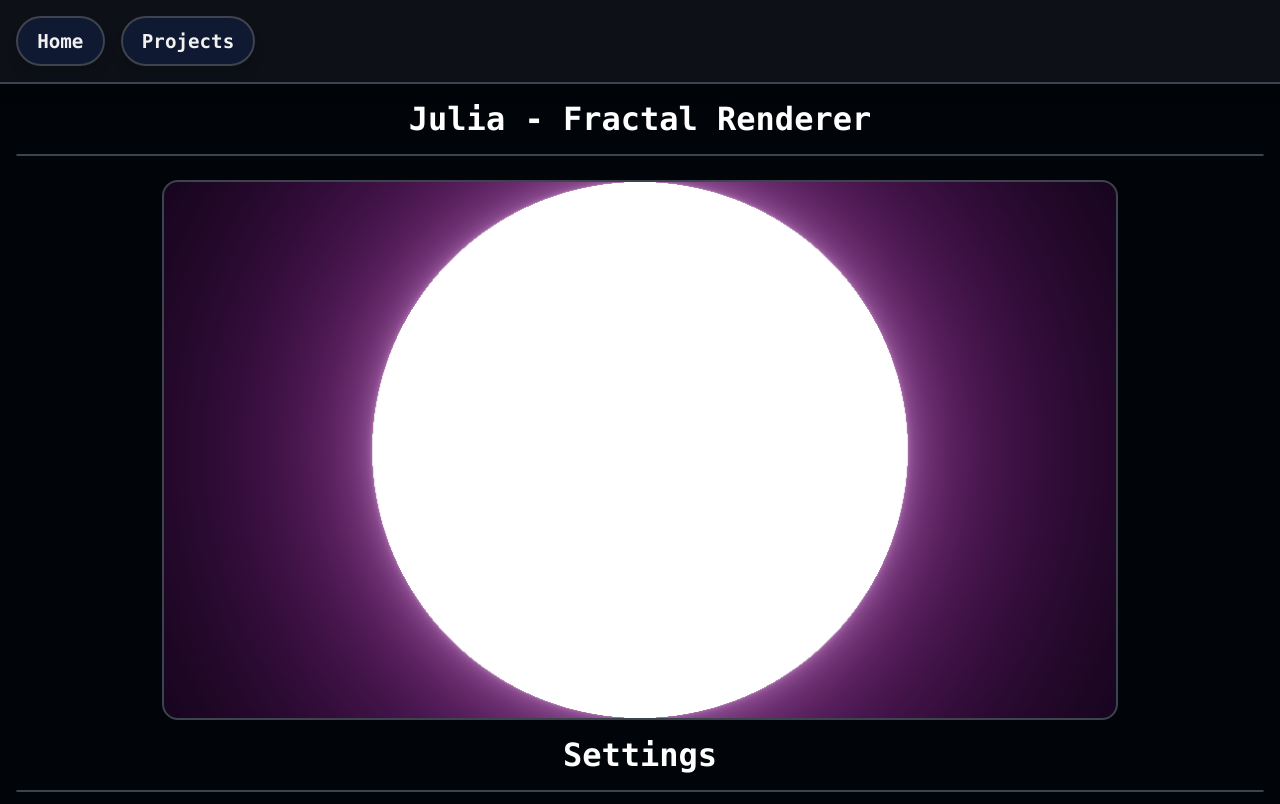
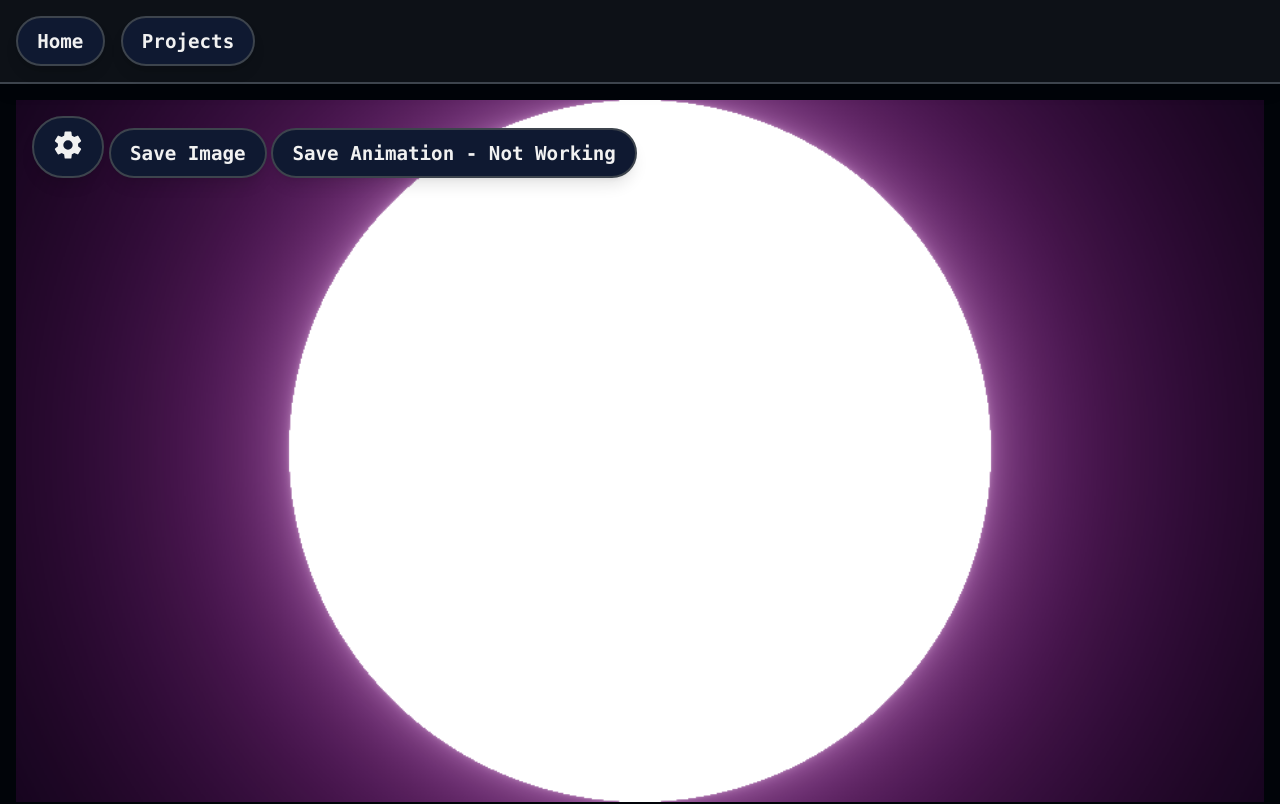
Before and after one commit to Destructor-Ben/destructor-ben.github.io, a SvelteKit app: page /projects/julia in a window 1280 px wide. Shown: the top 804 px of the page. Built offline with nearby package versions, Linux system fonts and the light colour scheme.

Commit message:
Clean up the julia page

```diff
--- a/src/lib/style/style.css
+++ b/src/lib/style/style.css
@@ -76,7 +76,7 @@ a:not(.button):not(.no-style) {
   }
 }
 
-button, a.button {
+button:not(.no-style), a.button:not(.no-style) {
   background-color: var(--col-fg);
   padding: 0.6em 1em;
   border: 2px solid var(--col-highlight);
--- a/src/lib/style/variables.css
+++ b/src/lib/style/variables.css
@@ -19,7 +19,7 @@
   --col5: #8539f3;
 
   /* Miscellaneous */
-  --transition-duration: 150ms;
+  --transition-duration: 300ms;
   --transition-function: cubic-bezier(0.4, 0, 0.2, 1);
 
   --border: 2px solid var(--col-highlight);
--- a/src/routes/projects/julia/+page.svelte
+++ b/src/routes/projects/julia/+page.svelte
@@ -1,6 +1,11 @@
 <script lang="ts">
+  import SettingsImg from "$lib/img/settings.svg";
+
   import JuliaRenderer from "$lib/julia/julia-renderer";
   import FractalType from "$lib/julia/fractal-type";
+
+  // Whether settings are shown
+  let showSettings = $state(false);
 
   // #region Renderer Setup
 
@@ -89,21 +94,55 @@
   }
 
   // #endregion
+
+  // #region Saving
+
+  // TODO: save and load images + animations
+  function SaveImage() {
+    console.log("Saving image...");
+
+    const imgLink = canvas.toDataURL("image/png");
+
+    // Create a temporary link element and "click" it
+    let link = document.createElement("a");
+    link.href = imgLink;
+    link.download = "Julia.png";
+    link.click();
+
+    console.log("Image saved");
+  }
+
+  function SaveAnimation() {
+    console.log("Saving animation...");
+
+    console.log("Animation saved");
+  }
+
+  // TODO: save and load configs
+
+  // #endregion
 </script>
 
 <svelte:head>
   <title>Julia - Destructor_Ben</title>
 </svelte:head>
 
-<div class="root">
-  <h1>Julia - Fractal Renderer</h1>
-  <hr />
+<!-- TODO: clean up this page and make it not scroll, have the settings on top of the fractal, and the fractal take up the main page -->
 
-  <canvas id="julia-canvas" width={config.width} height={config.height} bind:this={canvas}></canvas>
+<canvas width={config.width} height={config.height} bind:this={canvas}></canvas>
 
 <!-- Inputs -->
-  <h1>Settings</h1>
-  <hr />
+<div class="overlay">
+  <div class="buttons">
+    <button onclick={() => showSettings = !showSettings}>
+      <img src={SettingsImg} alt="Settings" width=30 height=30 class={showSettings ? "open" : ""} />
+    </button>
+
+    <button onclick={SaveImage}>Save Image</button>
+    <button onclick={SaveAnimation}>Save Animation - Not Working</button>
+  </div>
+
+  {#if showSettings}
     <div class="inputs">
       <div>
         <h2>Image</h2>
@@ -170,20 +209,34 @@
         </label>
       </div>
     </div>
+  {/if}
 </div>
 
 <style>
-  .root {
+  canvas {
+    position: relative;
+    top: 0;
+    left: 0;
+    width: 100%;
+    height: 100%;
+  }
+
+  .overlay {
+    position: absolute;
+    padding: 1em;
+
+    & > button {
+      padding: 10px;
       display: flex;
-    flex-direction: column;
       align-items: center;
-    gap: 0.5em;
+      justify-content: center;
 
-    canvas {
-      border: var(--border);
-      border-radius: 1em;
-      margin: 0.5em;
-      height: 540px;
+      img {
+        transition-property: transform;
+
+        &.open {
+          transform: rotate(60deg);
+        }
       }
     }
 
@@ -209,8 +262,9 @@
         }
       }
     }
+  }
 
-  /* Temporary */
+  /* TODO: Temporary */
   input {
     color: black;
   }
```
Also changed, not shown: src/lib/img/settings.svg (added). Lines whose indentation alone changed are shown as unchanged.
